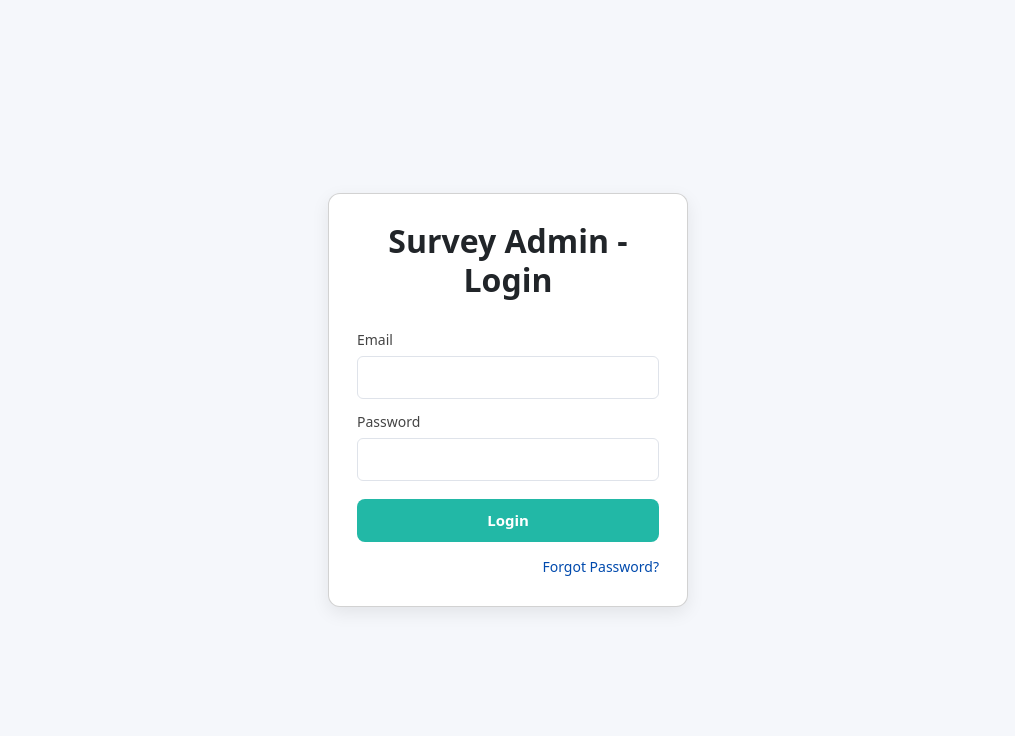
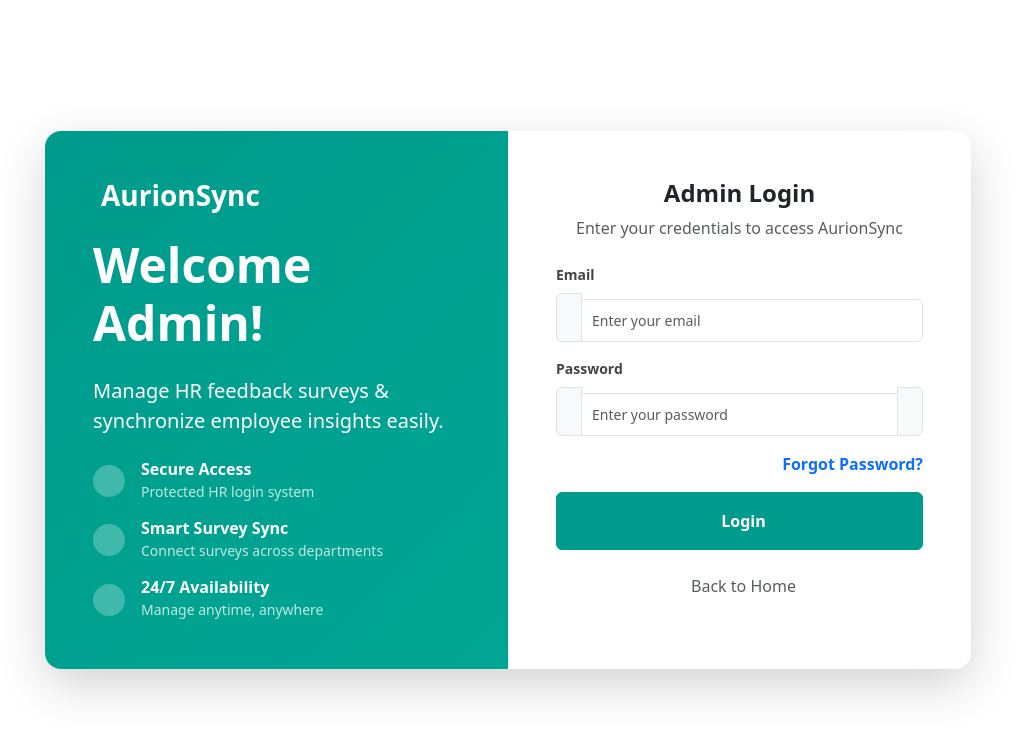
Before and after one commit to ashwinii19/survey-mng-fe, an Angular app: page /login in a window 1280 px wide. Shown: the top 736 px of the page, without its empty margins (132-1147 px from the left). Built offline with nearby package versions, Linux system fonts and the light colour scheme.

Commit message:
login refactored

```diff
--- a/src/app/components/login/login.css
+++ b/src/app/components/login/login.css
@@ -1,4 +1,4 @@
-/* Outer layout */
+/*
 .login-wrap {
     height: 100vh;
     display: flex;
@@ -7,7 +7,7 @@
     background: #f5f7fb;
 }
 
-/* Card box */
+
 .card {
     width: 360px;
     padding: 28px;
@@ -16,14 +16,14 @@
     box-shadow: 0 6px 18px rgba(0, 0, 0, 0.08);
 }
 
-/* Heading */
+
 .card h2 {
     margin-bottom: 18px;
     font-weight: 600;
     text-align: center;
 }
 
-/* Labels */
+
 label {
     display: block;
     margin-top: 12px;
@@ -31,7 +31,6 @@ label {
     font-size: 14px;
 }
 
-/* Inputs */
 input {
     width: 100%;
     padding: 10px;
@@ -47,7 +46,7 @@ input:focus {
     border-color: #004aad;
 }
 
-/* Login Button */
+
 .login-btn {
     margin-top: 18px;
     width: 100%;
@@ -66,7 +65,7 @@ input:focus {
     opacity: 0.9;
 }
 
-/* Forgot Password */
+
 .forgot {
   margin-top: 12px;
   text-align: right;
@@ -77,16 +76,121 @@ input:focus {
   font-size: 14px;
   cursor: pointer;
   text-decoration: none;
-  pointer-events: auto; /* ensures clicking always works */
+  pointer-events: auto;
 }
 
 .forgot-link:hover {
   text-decoration: underline;
 }
 
-/* Error */
+
+.error {
+  margin-top: 10px;
+  color: red;
+  font-size: 14px;
+} */
+
+
+
+
+.login-wrap {
+    height: 100vh;
+    display: flex;
+    align-items: center;
+    justify-content: center;
+    background: #f5f7fb;
+}
+
+.card {
+    width: 360px;
+    padding: 28px;
+    border-radius: 12px;
+    background: #ffffff;
+    box-shadow: 0 6px 18px rgba(0, 0, 0, 0.08);
+}
+
+.card h2 {
+    margin-bottom: 18px;
+    font-weight: 600;
+    text-align: center;
+    color: #009B8C;
+}
+
+label {
+    display: block;
+    margin-top: 12px;
+    color: #444;
+    font-size: 14px;
+}
+
+input {
+    width: 100%;
+    padding: 10px;
+    margin-top: 6px;
+    border-radius: 6px;
+    border: 1px solid #dfe3ea;
+    font-size: 14px;
+    transition: border-color 0.2s ease;
+}
+
+input:focus {
+    outline: none;
+    border-color: #009B8C;
+}
+
+.login-btn {
+    margin-top: 18px;
+    width: 100%;
+    padding: 10px;
+    background: #009B8C;
+    border: none;
+    color: #fff;
+    border-radius: 8px;
+    font-weight: 600;
+    cursor: pointer;
+    font-size: 15px;
+    transition: opacity .2s ease;
+}
+
+.login-btn:hover {
+    opacity: 0.9;
+}
+
+.forgot {
+  margin-top: 12px;
+  text-align: right;
+}
+
+.forgot-link {
+  color: #009B8C;
+  font-size: 14px;
+  cursor: pointer;
+  text-decoration: none;
+  pointer-events: auto;
+}
+
+.forgot-link:hover {
+  text-decoration: underline;
+}
+
 .error {
   margin-top: 10px;
   color: red;
   font-size: 14px;
 }
+
+.bg-gradient-primary {
+    background: linear-gradient(135deg, #009B8C, #00A693);
+}
+
+
+.btn-teal {
+    background-color: #009B8C;
+    border-color: #009B8C;
+    color: #fff;
+}
+
+.btn-teal:hover {
+    background-color: #007f74;
+    border-color: #007f74;
+}
--- a/src/app/components/login/login.html
+++ b/src/app/components/login/login.html
@@ -1,4 +1,4 @@
-<div class="login-wrap">
+<!-- <div class="login-wrap">
   <div class="card">
     <h2>Survey Admin - Login</h2>
 
@@ -15,10 +15,150 @@
       <div class="error" *ngIf="error">{{ error }}</div>
     </form>
 
-    <!-- Must be OUTSIDE FORM -->
+
     <div class="forgot">
       <span class="forgot-link" (click)="goToForgot()">Forgot Password?</span>
     </div>
 
   </div>
+</div> -->
+
+
+
+
+<div class="login-container">
+    <div class="container">
+        <div class="row min-vh-100 align-items-center justify-content-center">
+            <div class="col-lg-10">
+                <div class="row g-0 shadow-lg rounded-4 overflow-hidden">
+
+
+                    <div class="col-lg-6 d-none d-lg-flex bg-gradient-primary text-white p-5 flex-column justify-content-between">
+
+                        <div>
+                            <a routerLink="/" class="d-flex align-items-center text-white text-decoration-none mb-4">
+                                <i class="bi bi-people-fill fs-2 me-2"></i>
+                                <h3 class="mb-0 fw-bold">AurionSync</h3>
+                            </a>
+
+                            <h2 class="display-5 fw-bold mb-4">Welcome Admin!</h2>
+                            <p class="lead mb-4">
+                                Manage HR feedback surveys & synchronize employee insights easily.
+                            </p>
+                        </div>
+
+                        <div class="features-list">
+                            <div class="feature-item d-flex align-items-center mb-3">
+                                <div class="icon-box bg-white bg-opacity-25 rounded-circle p-3 me-3">
+                                    <i class="bi bi-shield-check fs-5"></i>
+                                </div>
+                                <div>
+                                    <h6 class="mb-0 fw-semibold">Secure Access</h6>
+                                    <small class="opacity-75">Protected HR login system</small>
+                                </div>
+                            </div>
+
+                            <div class="feature-item d-flex align-items-center mb-3">
+                                <div class="icon-box bg-white bg-opacity-25 rounded-circle p-3 me-3">
+                                    <i class="bi bi-bar-chart-line fs-5"></i>
+                                </div>
+                                <div>
+                                    <h6 class="mb-0 fw-semibold">Smart Survey Sync</h6>
+                                    <small class="opacity-75">Connect surveys across departments</small>
+                                </div>
+                            </div>
+
+                            <div class="feature-item d-flex align-items-center">
+                                <div class="icon-box bg-white bg-opacity-25 rounded-circle p-3 me-3">
+                                    <i class="bi bi-clock-history fs-5"></i>
+                                </div>
+                                <div>
+                                    <h6 class="mb-0 fw-semibold">24/7 Availability</h6>
+                                    <small class="opacity-75">Manage anytime, anywhere</small>
+                                </div>
+                            </div>
+                        </div>
+                    </div>
+
+
+                    <div class="col-lg-6 bg-white p-5">
+                        <div class="login-form-container">
+
+                            <div class="text-center mb-4">
+                                <h4 class="fw-bold mb-2">Admin Login</h4>
+                                <p class="text-muted">Enter your credentials to access AurionSync</p>
+                            </div>
+
+
+                            <div class="alert alert-danger" *ngIf="error">
+                                <i class="bi bi-exclamation-triangle-fill me-2"></i>
+                                {{ error }}
+                            </div>
+
+                            <form (ngSubmit)="onSubmit()">
+
+
+                                <div class="mb-3">
+                                    <label class="form-label fw-semibold">Email</label>
+                                    <div class="input-group">
+                                        <span class="input-group-text bg-light">
+                                            <i class="bi bi-envelope"></i>
+                                        </span>
+                                        <input type="email" [(ngModel)]="email" name="email" class="form-control"
+                                            required placeholder="Enter your email" />
+                                    </div>
+                                </div>
+
+
+                                <div class="mb-3">
+                                    <label class="form-label fw-semibold">Password</label>
+                                    <div class="input-group">
+                                        <span class="input-group-text bg-light">
+                                            <i class="bi bi-lock"></i>
+                                        </span>
+                                        <input [type]="showPassword ? 'text' : 'password'"
+                                            [(ngModel)]="password" name="password" class="form-control"
+                                            required placeholder="Enter your password" />
+                                        <span class="input-group-text bg-light cursor-pointer"
+                                            (click)="showPassword = !showPassword">
+                                            <i [class]="showPassword ? 'bi bi-eye-slash' : 'bi bi-eye'"></i>
+                                        </span>
+                                    </div>
+                                </div>
+
+
+                                <div class="text-end mb-3">
+                                    <span class="text-primary fw-semibold cursor-pointer" (click)="goToForgot()">
+                                        Forgot Password?
+                                    </span>
+                                </div>
+
+
+                                <!-- <button type="submit" class="btn btn-primary w-100 py-3 fw-semibold">
+                                    <i class="bi bi-box-arrow-in-right me-2"></i>
+                                    Login
+                                </button> -->
+
+                                <button type="submit" class="btn btn-teal w-100 py-3 fw-semibold">
+    <i class="bi bi-box-arrow-in-right me-2"></i>
+    Login
+</button>
+
+
+                            </form>
+
+
+                            <div class="text-center mt-4">
+                                <a routerLink="/" class="text-muted text-decoration-none">
+                                    <i class="bi bi-arrow-left me-2"></i>
+                                    Back to Home
+                                </a>
+                            </div>
+
+                        </div>
+                    </div>
+                </div>
+            </div>
+        </div>
+    </div>
 </div>
--- a/src/app/components/login/login.ts
+++ b/src/app/components/login/login.ts
@@ -1,3 +1,38 @@
+// import { Component } from '@angular/core';
+// import { CommonModule } from '@angular/common';
+// import { FormsModule } from '@angular/forms';
+// import { Router } from '@angular/router';
+// import { Auth } from '../../services/auth/auth';
+
+// @Component({
+//   selector: 'app-login',
+//   standalone: true,
+//   imports: [CommonModule, FormsModule],
+//   templateUrl: './login.html',
+//   styleUrls: ['./login.css']
+// })
+// export class Login {
+//   email = '';
+//   password = '';
+//   error = '';
+
+//   constructor(private auth: Auth, private router: Router) {}
+
+//   onSubmit() {
+//     this.error = '';
+//     this.auth.login(this.email, this.password).subscribe({
+//       next: () => this.router.navigate(['/dashboard']),
+//       error: () => this.error = 'Invalid credentials'
+//     });
+//   }
+
+//   goToForgot() {
+//     this.router.navigate(['/forgot-password']);
+//   }
+// }
+
+
+
 import { Component } from '@angular/core';
 import { CommonModule } from '@angular/common';
 import { FormsModule } from '@angular/forms';
@@ -16,6 +51,8 @@ export class Login {
   password = '';
   error = '';
 
+  showPassword: boolean = false;   // ✅ FIX ADDED
+
   constructor(private auth: Auth, private router: Router) {}
 
   onSubmit() {
--- a/src/app/layout/sidebar/sidebar.css
+++ b/src/app/layout/sidebar/sidebar.css
@@ -1,6 +1,6 @@
 .sidebar {
     width: 220px;
-    background: #0b3b66;
+    background:#009B8C;
     color: #fff;
     height: 100vh;
     padding: 20px;
```
Also changed, not shown: src/app/services/captcha.ts (added, +20 -0 lines), src/app/pages/dashboard-root/dashboard-root.css (line endings or trailing spaces), src/app/pages/dashboard-root/dashboard-root.html (line endings or trailing spaces), 1 other file (tests, documents, lock files or other folders).
